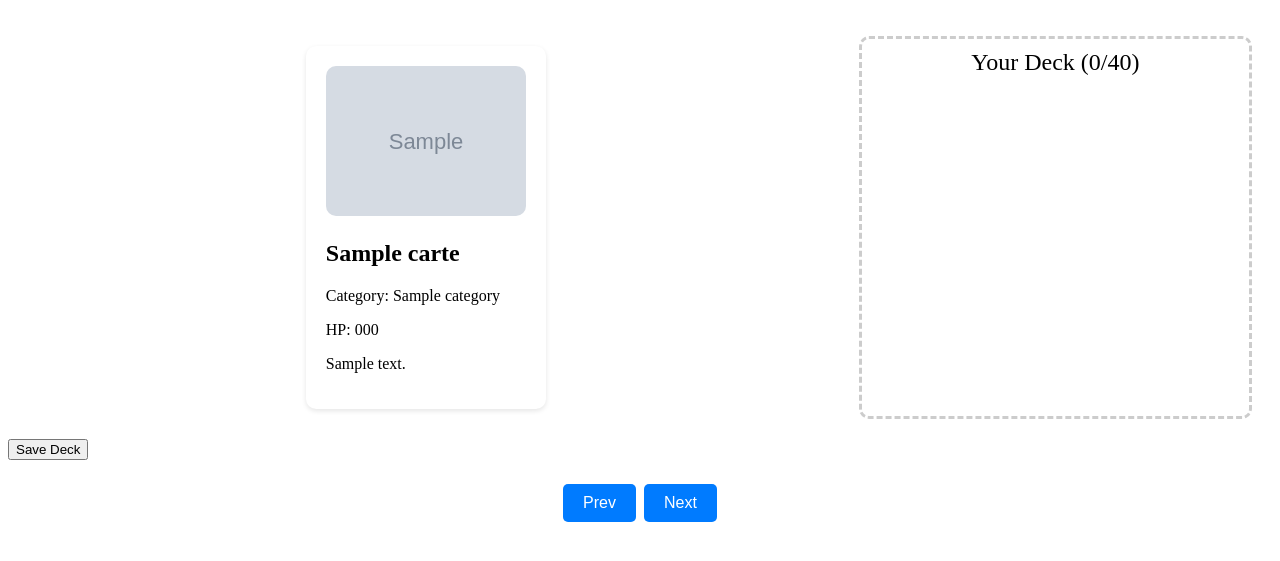
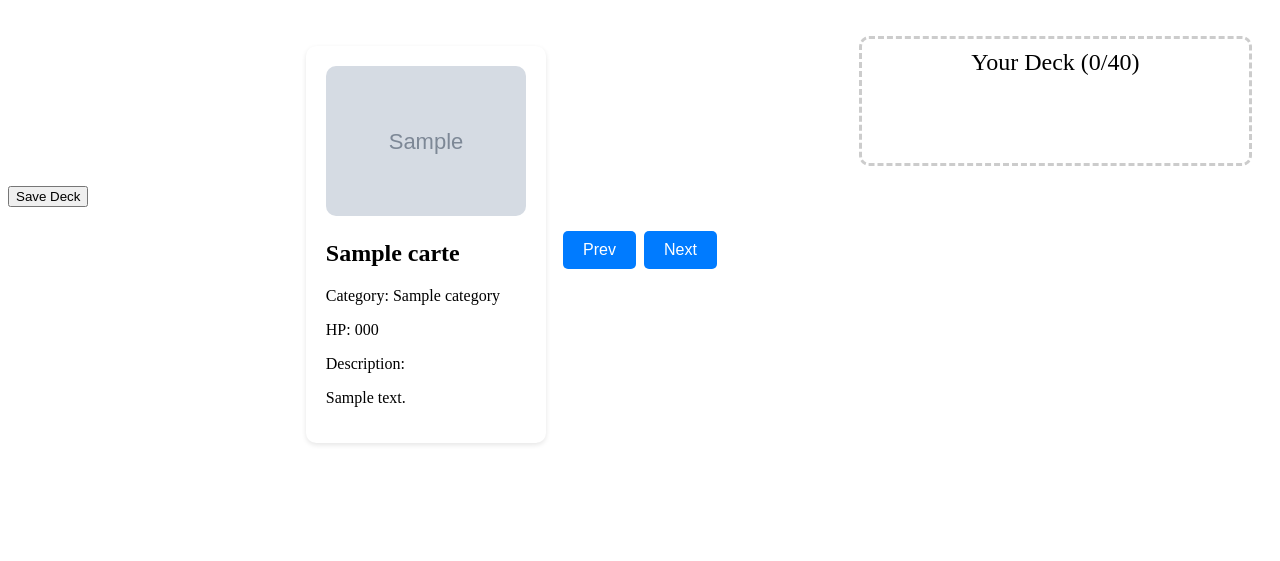
Before and after one commit to AMF-Corp/aflolegend, a Symfony app: template templates/carte/view.html.twig in a window 1280 px wide. Shown: the part 160-721 px from the top of the page. Run offline with Twig, Linux system fonts and the light colour scheme; the template is opened without the code that fills it: most values are stand-ins (such as "Sample title", 1, 10 or a date in 2020); grey boxes marked "Sample" are stand-in pictures; some libraries are stand-ins or nearby versions.

Commit message:
Update view.html.twig

```diff
--- a/templates/carte/view.html.twig
+++ b/templates/carte/view.html.twig
@@ -77,8 +77,10 @@
 	</style>
 
 	<div class="container">
-		<div class="card-container" style="width: 65%;">
+		<div class="card-container" style="width: 65%; height:130px;">
 			{% for carte in cartes %}
+				{# {{ dump(carte) }} #}
+
 				<div class="card" onclick="addToDeck('{{ carte | json_encode | e('js') }}', this)">
 					<img src="{{ carte.image }}" alt="Image of {{ carte.name }}">
 					<h2>{{ carte.name }}</h2>
@@ -86,10 +88,14 @@
 						{{ carte.category }}</p>
 					<p>HP:
 						{{ carte.hp }}</p>
-					<p>{{ carte.description }}</p>
+					{% if carte.description %}
+						<p>Description:</p>
+						<p>{{ carte.description }}</p>
+					{% else %}
+						<p>Aucune description disponible.</p>
+					{% endif %}
 				</div>
 			{% endfor %}
-			{{ dump(cartes) }}
 		</div>
 
 		<div class="deck-container" id="deck">
```
